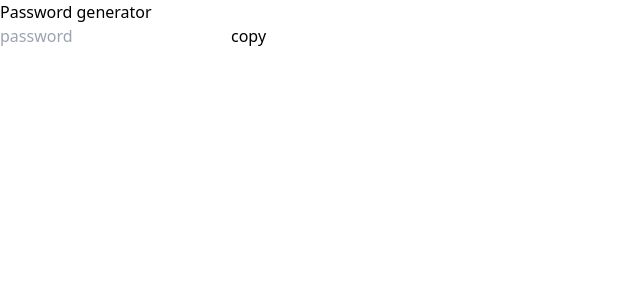
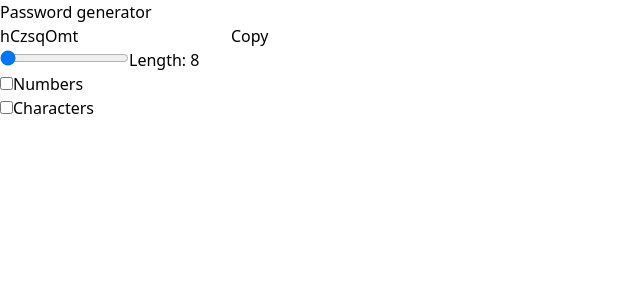
Before and after one commit to yugaldhiman/react.js_password_generator, a React (Vite) app: page / in a window 1280 px wide. Shown: the top 300 px of the page, without its empty margins (0-640 px from the left). Built offline with nearby package versions, Linux system fonts and the light colour scheme.

Commit message:
sole this error

```diff
--- a/src/App.jsx
+++ b/src/App.jsx
@@ -1,36 +1,86 @@
-import { useCallback, useState } from "react";
+import { useCallback, useEffect, useState } from "react";
 
 function App() {
-  const [lenght, setLenght] = useState(8);
+  const [length, setLength] = useState(8);
   const [numberAllowed, setNumberAllowed] = useState(false);
   const [charAllowed, setCharAllowed] = useState(false);
   const [password, setPassword] = useState("");
+
   const passwordGenerator = useCallback(() => {
     let pass = "";
     let str = "ABCDEFGHIJKLMNOPQRSTUVWXYZabcdefghijklmnopqrstuvwxyz";
     if (numberAllowed) str += "0123456789";
     if (charAllowed) str += "!@#$%^&*()-_=+|[]{};:/?.>";
-    for (let i = 1; i <= Array.length; i++) {
-      let char = Math.floor(Math.random() * str.length + 1);
-      pass = str.charAt(char);
+    for (let i = 1; i <= length; i++) {
+      let char = Math.floor(Math.random() * str.length);
+      pass += str.charAt(char);
     }
     setPassword(pass);
-  }, [lenght, numberAllowed, charAllowed, setPassword]);
+  }, [length, numberAllowed, charAllowed]);
+
+  useEffect(() => {
+    passwordGenerator();
+  }, [length, numberAllowed, charAllowed, passwordGenerator]);
+
+  const copyToClipboard = () => {
+    navigator.clipboard.writeText(password);
+  };
+
   return (
     <>
-      <div className="w-full max-w-md mx-auto shadow-md rounded-lg px-4 py-3 my-8 bg-gray-500  text-orange-500">
-        <h1 className=" text-center text-white my-3">Password generator</h1>
-        <div className="flex-shadow rounded-lg overflow-hidden mb-4">
+      <div className="w-full max-w-md mx-auto shadow-md rounded-lg px-4 py-3 my-8 bg-gray-500 text-orange-500">
+        <h1 className="text-center text-white my-3">Password generator</h1>
+        <div className="flex shadow rounded-lg overflow-hidden mb-4 text-center">
           <input
             type="text"
             value={password}
-            className="outline-none  py-1 px-14"
+            className="outline-none py-1 px-6 "
             placeholder="password"
             readOnly
           />
-          <button class="outline-none bg-blue-700  text-white py-0.5 px-3 shrink-0">
-            copy
+          <button
+            className="outline-none bg-blue-700 text-white py-1 px-3"
+            onClick={copyToClipboard}
+          >
+            Copy
           </button>
+        </div>
+        <div className="flex text-sm gap-x-2">
+          <div className="flex items-center gap-x-1">
+            <input
+              type="range"
+              min={8}
+              max={100}
+              value={length}
+              className="cursor-pointer"
+              onChange={(e) => {
+                setLength(e.target.value);
+              }}
+            />
+            <label>Length: {length}</label>
+          </div>
+          <div className="flex items-center gap-x-1">
+            <input
+              type="checkbox"
+              defaultChecked={numberAllowed}
+              id="numberInput"
+              onChange={() => {
+                setNumberAllowed((prev) => !prev);
+              }}
+            />
+            <label htmlFor="numberInput">Numbers</label>
+          </div>
+          <div className="flex items-center gap-x-1">
+            <input
+              type="checkbox"
+              defaultChecked={charAllowed}
+              id="characterInput"
+              onChange={() => {
+                setCharAllowed((prev) => !prev);
+              }}
+            />
+            <label htmlFor="characterInput">Characters</label>
+          </div>
         </div>
       </div>
     </>
```
